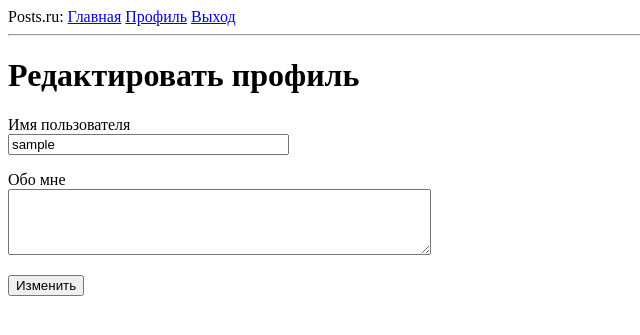
After one commit to delenie1-3/posts.ru, a Flask app: page /edit_profile in a window 1280 px wide. The commit adds this page. Shown: the top 335 px of the page, without its empty margins (0-640 px from the left). Run offline with Flask 2, Linux system fonts and the light colour scheme; the visitor is signed in with stand-in values (Sample User, id 1); data comes from the database, SQL or seed files in the repository; both versions use the stored data as it was after the commit.

Commit message:
add func edit & edit_profile.html

```diff
--- a/app/forms.py
+++ b/app/forms.py
@@ -1,6 +1,6 @@
 from flask_wtf import FlaskForm
-from wtforms import StringField, PasswordField, BooleanField, SubmitField
-from wtforms.validators import ValidationError, DataRequired, Email, EqualTo
+from wtforms import StringField, PasswordField, TextAreaField, BooleanField, SubmitField
+from wtforms.validators import ValidationError, DataRequired, Email, EqualTo, Length
 from app.models import Users
 
 class LoginForm(FlaskForm):#форма входа пользователя
@@ -25,3 +25,8 @@ class RegistrationForm(FlaskForm):#Форма регистрации
         user_email = Users.query.filter_by(email=email.data).first()
         if user_email is not None:
             raise ValidationError('Пожалуйста используйте другой email')
+
+class EditProfileForm(FlaskForm):#форма редактирования данных пользователя
+    username = StringField('Имя пользователя', validators=[DataRequired()])
+    about_me = TextAreaField('Обо мне', validators=[Length(min=0, max=140)])
+    submit = SubmitField('Изменить')
--- a/app/routes.py
+++ b/app/routes.py
@@ -1,12 +1,13 @@
 #-*- coding: utf-8 -*-
 from flask import render_template, flash, redirect, request, url_for
 from app import app, login, db
-from app.forms import LoginForm, RegistrationForm
+from app.forms import LoginForm, RegistrationForm, EditProfileForm
 from flask_login import current_user, login_user
 from app.models import Users
 from flask_login import logout_user, login_required
 from werkzeug.urls import url_parse
 from datetime import datetime
+
 
 '''@app.route('/')
 @app.route('/index')
@@ -85,3 +86,18 @@ def before_request():#Функция записи последнего посе
     if current_user.is_authenticated:
         current_user.last_seen = datetime.utcnow()
         db.session.commit()
+
+@app.route('/edit_profile', methods=['GET', 'POST'])
+@login_required
+def edit_profile():#функция правки полелй пользователя
+    form = EditProfileForm()
+    if form.validate_on_submit():
+        current_user.username = form.username.data
+        current_user.about_me = form.about_me.data
+        db.session.commit()
+        flash('Изменения сохранены!')
+        return redirect(url_for('edit_profile'))
+    elif request.method == 'GET':
+        form.username.data = current_user.username
+        form.about_me.data = current_user.about_me
+    return render_template('edit_profile.html', title='Изменение профиля', form=form)
--- /dev/null
+++ b/app/templates/edit_profile.html
@@ -0,0 +1,23 @@
+{% extends 'base.html' %}
+
+{% block content %}
+    <h1>Редактировать профиль</h1>
+    <form action="" method="post">
+        {{ form.hidden_tag() }}
+        <p>
+            {{ form.username.label }}<br>
+            {{ form.username(size=32) }}<br>
+            {% for error in form.username.errors %}
+            <span style="color:red;">[{{ error }}]</span>
+            {% endfor %}
+        </p>
+        <p>
+            {{ form.about_me.label }}<br>
+            {{ form.about_me(cols=50, rows=4) }}<br>
+            {% for error in form.about_me.errors %}
+            <span style="color:red;">[{{ error }}]</span>
+            {% endfor %}
+        </p>
+        <p>{{ form.submit() }}</p>
+    </form>
+{% endblock %}
--- a/app/templates/user.html
+++ b/app/templates/user.html
@@ -6,6 +6,9 @@
             <td><img src="{{ user.avatar(128) }}"></td><!--подобрать размерность и аватар-->
             <td>
                 <h1>Пользователь: {{ user.username }}</h1>
+                {% if user == current_user %}
+                <p><a href="{{ url_for('edit_profile') }}">Редактировать профиль</a></p>
+                {% endif %}
                 {% if user.about_me %}<p>{{ user.about_me }}</p>{% endif %}
                 {% if user.last_seen %}<p>Последний раз заходил: {{ user.last_seen }}</p>{% endif %}
             </td>
```
Also changed, not shown: app.db.
